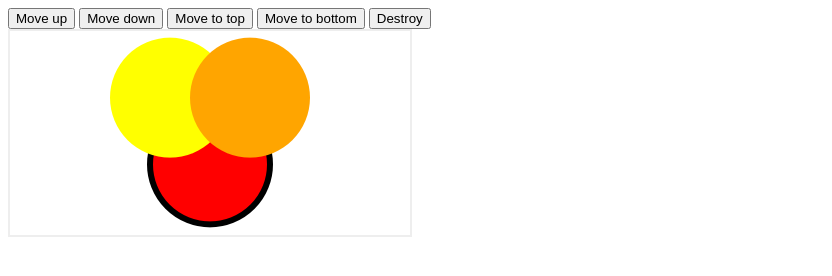
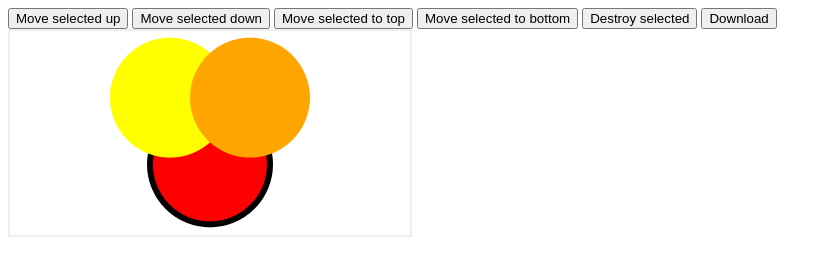
Before and after one commit to ericdrowell/concrete, a website: page examples/three-circles.html in a window 1280 px wide. Shown: the whole page, without its empty margins (0-832 px from the left). Drawn offline with Linux system fonts and the light colour scheme.

Commit message:
added download to example

```diff
--- a/examples/three-circles.html
+++ b/examples/three-circles.html
@@ -8,11 +8,12 @@
   </style>
   <body>
     <div id="controls">
-      <button id="moveUp">Move up</button>
-      <button id="moveDown">Move down</button>
-      <button id="moveToTop">Move to top</button>
-      <button id="moveToBottom">Move to bottom</button>
-      <button id="destroy">Destroy</button>
+      <button id="moveUp">Move selected up</button>
+      <button id="moveDown">Move selected down</button>
+      <button id="moveToTop">Move selected to top</button>
+      <button id="moveToBottom">Move selected to bottom</button>
+      <button id="destroy">Destroy selected</button>
+      <button id="download">Download</button>
     </div>
     <div id="candyContainer"></div>
 
@@ -249,6 +250,10 @@
           circle.layer.destroy();
         }
       });
+
+      document.getElementById('download').addEventListener('click', function() {
+        wrapper.toCanvas().download();
+      });
     </script>
   </body>
 </html>
```
